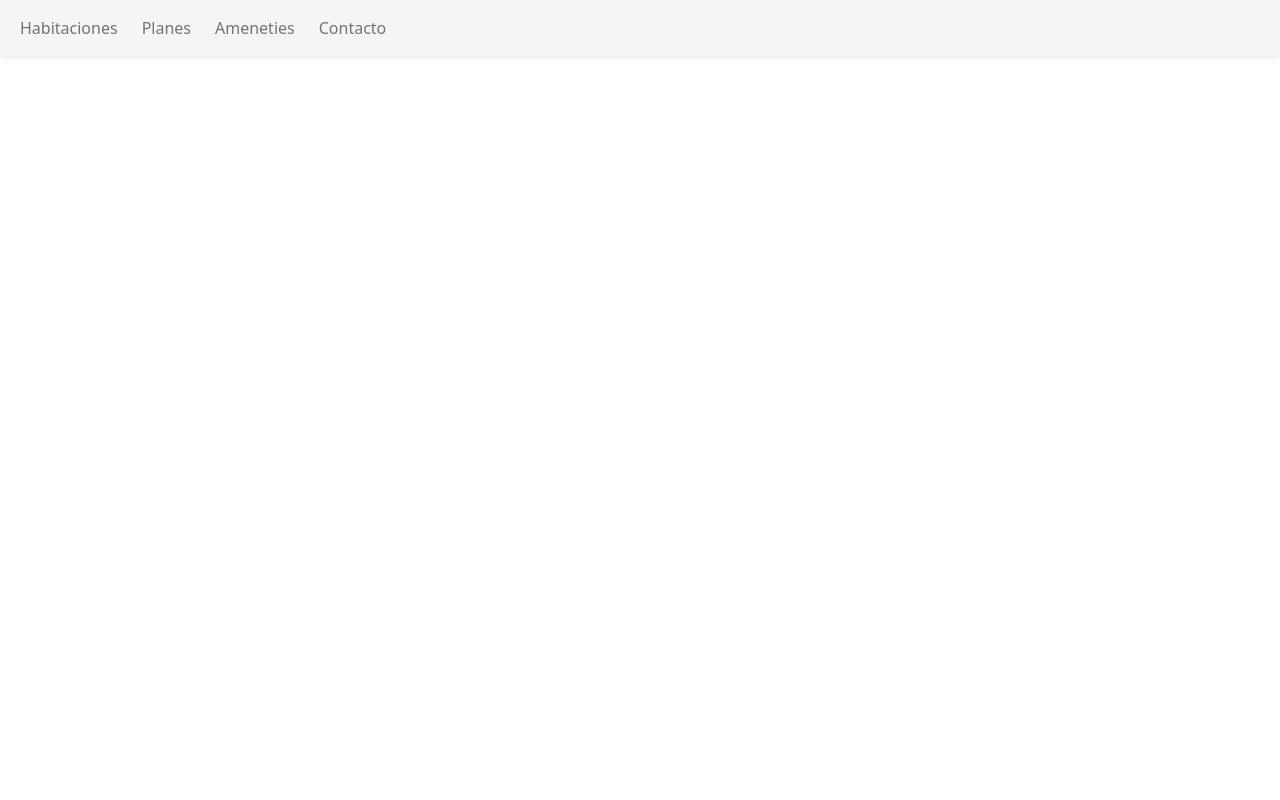
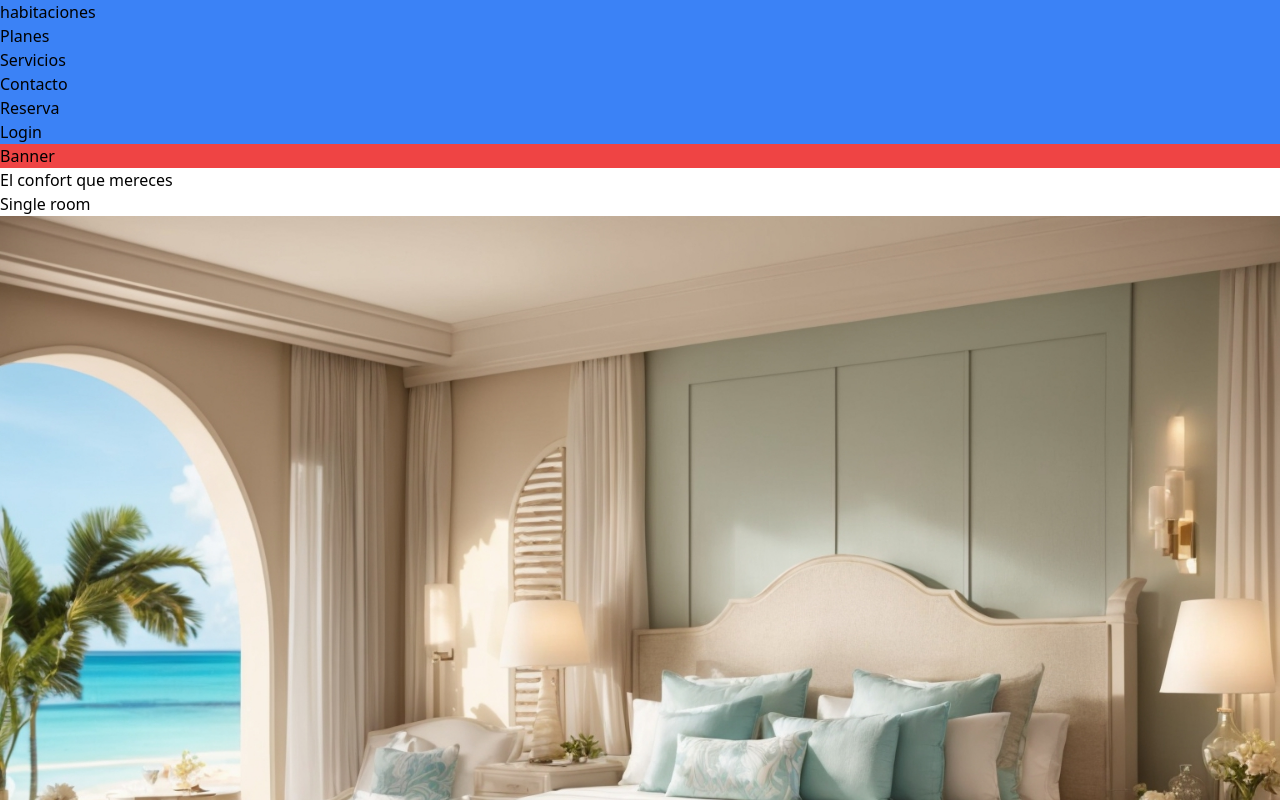
Before and after one commit to IP-Proyectos-y-Soluciones/Reserva-Hotel-App, a React (Vite) app in the folder client/: page / in a window 1280 px wide. Shown: the top 800 px of the page. Built offline with nearby package versions, Linux system fonts and the light colour scheme.

Commit message:
renderizado de nav cards en landing, nav aplicado poco y nada de dise;o sin nada routeado

```diff
--- a/client/src/components/NavBar/NavBar.jsx
+++ b/client/src/components/NavBar/NavBar.jsx
@@ -1,77 +1,33 @@
+
 
 const NavBar = () =>{
     return(
-      //main
-      <nav className="relative flex flex-no-wrap items-center justify-between w-full py-2 shadow-md bg-neutral-100 shadow-black/5 dark:bg-neutral-600 dark:shadow-black/10 lg:flex-wrap lg:justify-start lg:py-4" data-te-navbar-ref>
-        <div className="flex items-end justify-between px-3 w-full-wrap">
-
-          <button
-          className="block px-2 bg-transparent border-0 text bg-neutral-500 hover:no-underline hover:shadow-none focus:no-underline focus:shadow-one focus:ring-0 dark:text-neutral-200 lg:hidden"
-            type="button"
-            data-te-collapse-init
-            data-te-target="#navBarSupportedContent1"
-            aria-controls="navBarsupportedContent1"
-            aria-expanded="false"
-            aria-label="Toggle navigation">
-            <span className="[&>svg]:w-7">
-            <svg
-            xmlns="https://www.w3.org/2000/svg"
-            viewBox="0 0 24 24"
-            fill="currentColor"
-            className="h-7 w-7">
-            <path fillRule="evenodd"
-              d="M3 6.75A.75.75 0 013.75 6h16.5a.75.75 0 010 1.5H3.75A.75.75 0 013 6.75zM3 12a.75.75 0 01.75-.75h16.5a.75.75 0 010 1.5H3.75A.75.75 0 013 12zm0 5.25a.75.75 0 01.75-.75h16.5a.75.75 0 010 1.5H3.75a.75.75 0 01-.75-.75z"
-              clipRule="evenodd" />
-            </svg>
-            </span>
-          </button>
-
-          <div
-        className="!visible hidden flex-grow basis-[100%] items-center lg:!flex lg:basis-auto"
-        id="navbarSupportedContent1"
-        data-te-collapse-item>
-        {/* <a className="flex items-center mt-3 mb-4 mr-2 text-neutral-900 hover:text-neutral-900 focus:text-neutral-900 dark:text-neutral-200 dark:hover:text-neutral-400 dark:focus:text-neutral-400 lg:mb-0 lg:mt-0"
-          href="#">
-          <img
-            src="https://tecdn.b-cdn.net/img/logo/te-transparent-noshadows.webp"
-            style="height: 15px"
-            alt=""
-            loading="lazy" />
-        </a> */}
-        <ul className="flex flex-col pl-0 mr-auto list-style-none lg:flex-row"
-          data-te-navbar-nav-ref>
-          <li className="mb-4 lg:mb-0 lg:pr-2" data-te-nav-item-ref>
-            <a
-              className="text-neutral-500 hover:text-neutral-700 focus:text-neutral-700 disabled:text-black/30 dark:text-neutral-200 dark:hover:text-neutral-300 dark:focus:text-neutral-300 lg:px-2 [&.active]:text-black/90 dark:[&.active]:text-zinc-400"
-              href="#"
-              data-te-nav-link-ref
-              >Habitaciones</a>
-          </li>
-          <li className="mb-4 lg:mb-0 lg:pr-2" data-te-nav-item-ref>
-            <a
-              className="text-neutral-500 hover:text-neutral-700 focus:text-neutral-700 disabled:text-black/30 dark:text-neutral-200 dark:hover:text-neutral-300 dark:focus:text-neutral-300 lg:px-2 [&.active]:text-black/90 dark:[&.active]:text-neutral-400"
-              href="#"
-              data-te-nav-link-ref
-              >Planes</a>
-          </li>
-          <li className="mb-4 lg:mb-0 lg:pr-2" data-te-nav-item-ref>
-            <a
-              className="text-neutral-500 hover:text-neutral-700 focus:text-neutral-700 disabled:text-black/30 dark:text-neutral-200 dark:hover:text-neutral-300 dark:focus:text-neutral-300 lg:px-2 [&.active]:text-black/90 dark:[&.active]:text-neutral-400"
-              href="#"
-              data-te-nav-link-ref
-              >Ameneties</a>
-          </li>
-          <li className="mb-4 lg:mb-0 lg:pr-2" data-te-nav-item-ref>
-            <a
-              className="text-neutral-500 hover:text-neutral-700 focus:text-neutral-700 disabled:text-black/30 dark:text-neutral-200 dark:hover:text-neutral-300 dark:focus:text-neutral-300 lg:px-2 [&.active]:text-black/90 dark:[&.active]:text-neutral-400"
-              href="#"
-              data-te-nav-link-ref
-              >Contacto</a>
-          </li>
-        </ul>
+        <div className= "bg-blue-500" >
+          <ul>
+          <div className="flex-row">
+            <li>
+            habitaciones
+            </li>
+            <li>
+              Planes
+            </li>
+            <li>
+              Servicios
+            </li>
+            <li>
+              Contacto
+            </li>
           </div>
+          <div className="flex-row-reverse">
+            <li>
+              Reserva
+            </li>
+            <li>
+              Login
+            </li>
+          </div>
+          </ul>
         </div>
-      </nav>
     )
 }
 export default NavBar;
--- a/client/src/views/Landing.jsx
+++ b/client/src/views/Landing.jsx
@@ -1,11 +1,16 @@
-import NavBar from "../components/NavBar/NavBar"
+import NavBar from "../components/NavBar/NavBar";
+import CardsPlan from "../components/CardPlan/CardPlan";
+import CardsBedroom from "../components/CardsBedroom/CardsBedroom";
+// import CardsAmeneties from "../components/CardsAmenitie/CardsAmenitie";
 
 const Landing = () => {
     return (
         <div>
-                <header>
-                    <NavBar />
-                </header>
+            <NavBar />
+            <h5 className="bg-red-500">Banner</h5>
+            <CardsPlan />
+            <CardsBedroom />
+            {/* <CardsAmeneties /> */}
         </div>
     )
 }
```
